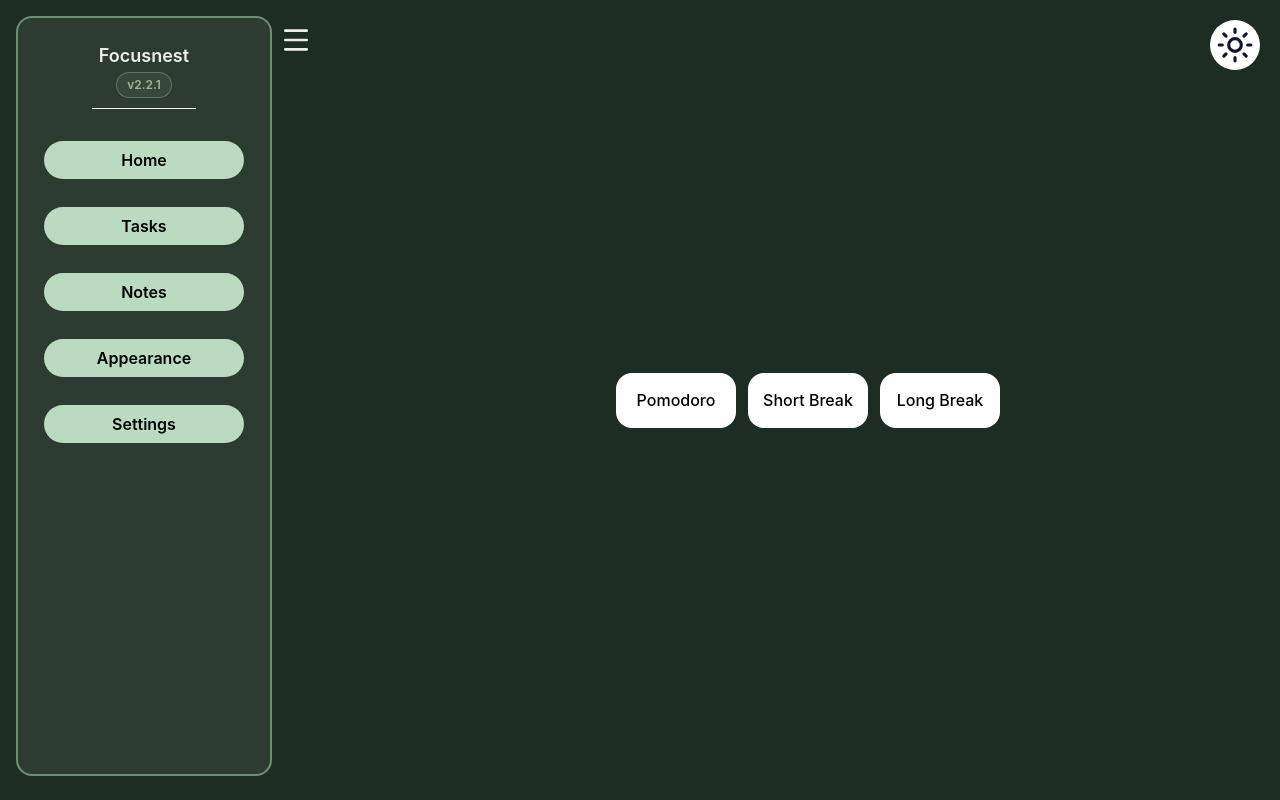
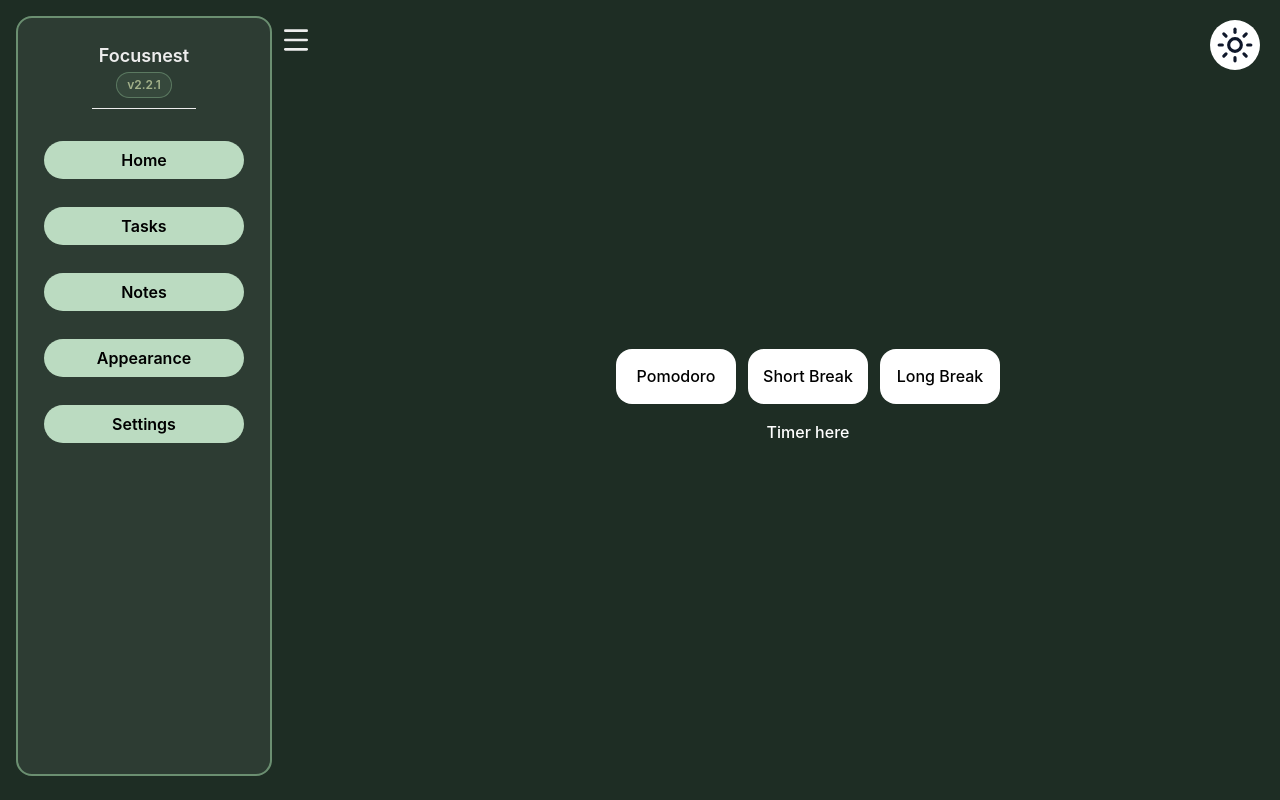
Before and after one commit to ItsCrew/focusnest-but-in-react, a React (Vite) app: page /home in a window 1280 px wide. Built offline with nearby package versions, Linux system fonts and the light colour scheme.

Commit message:
Renamed Timer to TimerNav and TimerDisplay Initialzied

```diff
--- /dev/null
+++ b/src/Components/Home/TimerDisplay.jsx
@@ -0,0 +1,11 @@
+import React from 'react'
+
+const TimerDisplay = () => {
+  return (
+    <div className='text-white font-medium'>
+      Timer here
+    </div>
+  )
+}
+
+export default TimerDisplay
--- a/src/Components/Home/Timer.jsx
+++ b/src/Components/Home/TimerNav.jsx
@@ -2,7 +2,7 @@ import React from 'react'
 
 const Timer = () => {
   return (
-    <div className='flex justify-center items-center w-full min-h-screen'>
+    <div className='flex justify-center items-center'>
       <div className='flex justify-center items-center gap-3 font-medium'>
         <button className='bg-white text-black h-13.75 w-30 rounded-2xl cursor-pointer hover:-translate-y-1.25 transition-all duration-300 ease'>Pomodoro</button>
         <button className='bg-white text-black h-13.75 w-30 rounded-2xl cursor-pointer hover:-translate-y-1.25 transition-all duration-300 ease'>Short Break</button>
--- a/src/Pages/Home.jsx
+++ b/src/Pages/Home.jsx
@@ -1,15 +1,19 @@
 import React from 'react'
 import Sidebar from '../Components/Global/Sidebar'
 import Theme from '../Components/Global/Theme'
-import Timer from '../Components/Home/Timer'
+import Timer from '../Components/Home/TimerNav'
+import TimerDisplay from '../Components/Home/TimerDisplay'
 
 const Home = () => {
   return (
     <div className='flex'>
         <Sidebar/>
-        <div className='flex-1'>
+        <div className='flex-1 flex flex-col justify-center items-center'>
           <Theme/>
-          <Timer/>
+          <div className='flex flex-col gap-4 items-center'>
+            <Timer/>
+            <TimerDisplay/>
+          </div>
         </div>
     </div>
   )
--- a/src/Pages/Tasks.jsx
+++ b/src/Pages/Tasks.jsx
@@ -4,9 +4,11 @@ import Theme from '../Components/Global/Theme'
 
 const Tasks = () => {
   return (
-    <div>
+    <div className='flex'>
         <Sidebar/>
-        <Theme/>
+        <div className='flex-1'>
+          <Theme/>
+        </div>
     </div>
   )
 }
```
